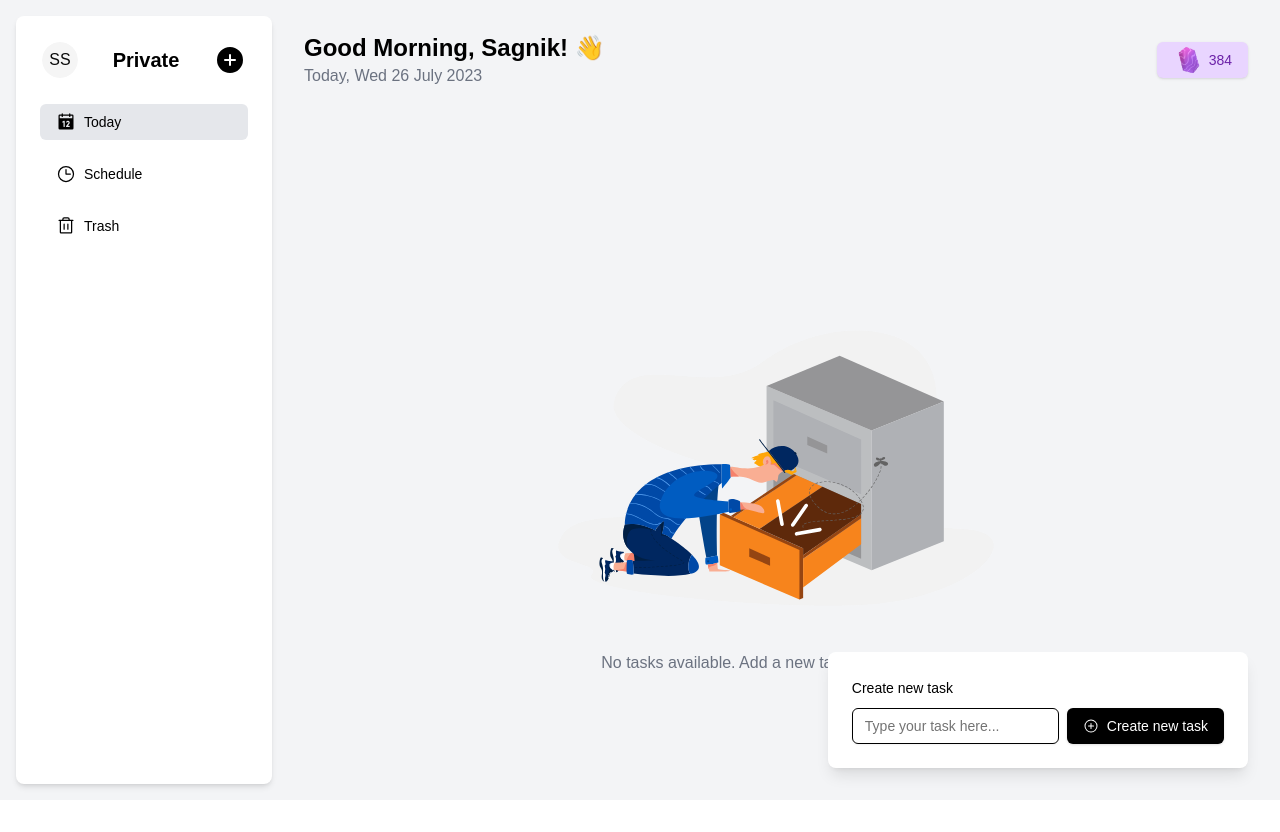
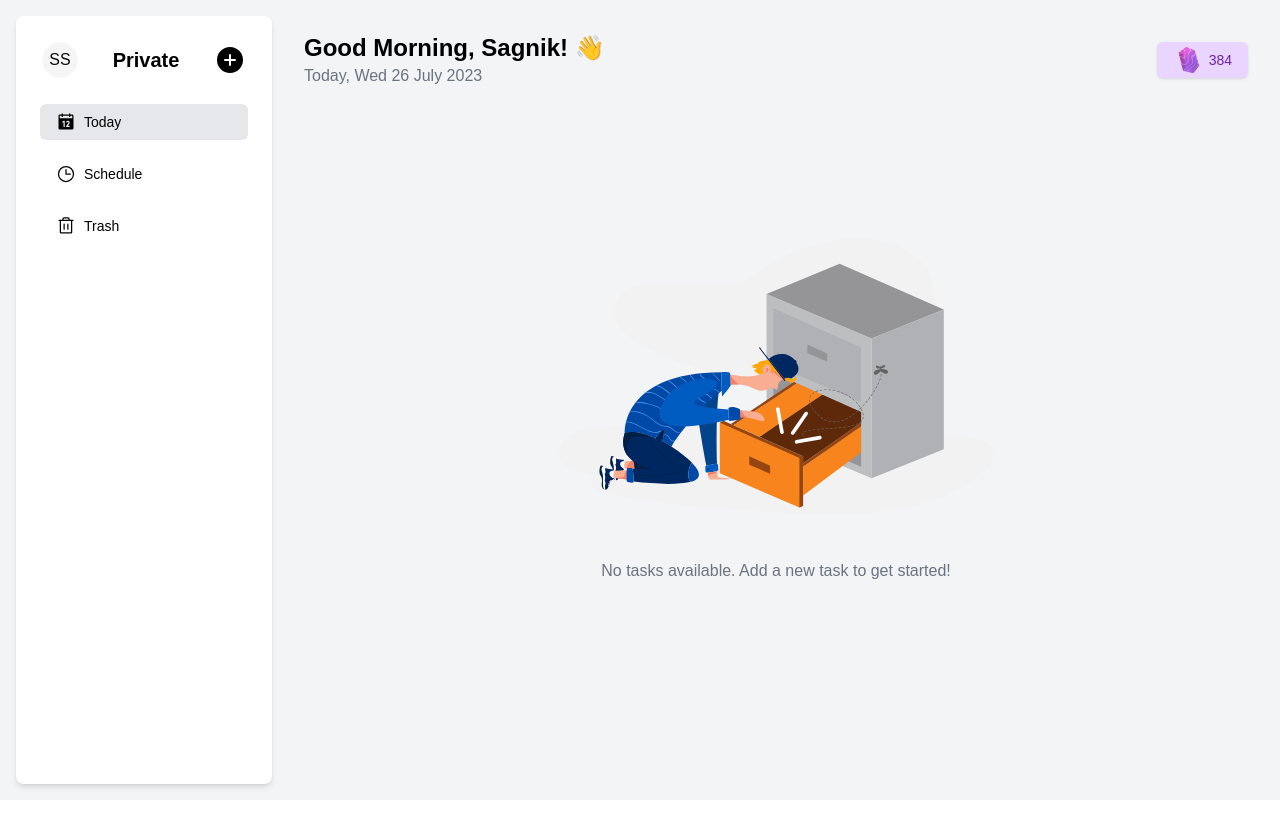
Before and after one commit to heysagnik/zentask, a Next.js app: page /tasks/today in a window 1280 px wide. Shown: the top 832 px of the page. After the commit the page ends 800 px from the top, so only its background shows below. Built offline with nearby package versions, Linux system fonts and the light colour scheme.

Commit message:
Refactor font imports and use Google's Inter font in layout.tsx

```diff
--- a/src/app/layout.tsx
+++ b/src/app/layout.tsx
@@ -1,16 +1,10 @@
 import type { Metadata } from "next";
-import localFont from "next/font/local";
+import { Inter } from "next/font/google";
 import "./globals.css";
 
-const geistSans = localFont({
-  src: "./fonts/GeistVF.woff",
-  variable: "--font-geist-sans",
-  weight: "100 900",
-});
-const geistMono = localFont({
-  src: "./fonts/GeistMonoVF.woff",
-  variable: "--font-geist-mono",
-  weight: "100 900",
+const inter = Inter({
+  subsets: ["latin"],
+  variable: "--font-inter",
 });
 
 export const metadata: Metadata = {
@@ -25,9 +19,7 @@ export default function RootLayout({
 }>) {
   return (
     <html lang="en">
-      <body
-        className={`${geistSans.variable} ${geistMono.variable} antialiased`}
-      >
+      <body className={`${inter.variable} antialiased`}>
         {children}
       </body>
     </html>
--- a/src/app/tasks/layout.tsx
+++ b/src/app/tasks/layout.tsx
@@ -2,11 +2,14 @@
 import Sidebar from '@/components/sidebar';
 import Header from '@/components/Header';
 import { useState } from 'react';
+import { GlobalStateProvider } from '@/context/GlobalStateContext';
 
 export default function Layout({ children }: { children: React.ReactNode }) {
-  const [isScoreModalOpen, setIsScoreModalOpen] = useState(false);
+  const [, setIsScoreModalOpen] = useState(false);
 
   return (
+    <>
+    <GlobalStateProvider>
       <div className="flex h-screen bg-gray-100">
         {/* Sidebar */}
         <Sidebar />
@@ -17,5 +20,7 @@ export default function Layout({ children }: { children: React.ReactNode }) {
           {children}
         </div>
       </div>
+    </GlobalStateProvider>
+    </>
   );
 }
--- a/src/app/tasks/schedule/page.tsx
+++ b/src/app/tasks/schedule/page.tsx
@@ -1,10 +1,18 @@
 "use client";
 
+import AddTaskBar from "@/components/AddTaskBar";
+import { useState } from "react";
+
 export default function SchedulePage() {
+  const [tasks, setTasks] = useState<{ id: number; title: string; time: string; project: string; completed: boolean }[]>([]);
+  const addTask = (task: string) => {
+    setTasks([...tasks, { id: tasks.length + 1, title: task, time: '19:00 - 20:00', project: '', completed: false }]);
+  };
   return (
     <div>
       <h2 className="text-xl font-semibold mb-4 text-black">Scheduled Tasks</h2>
       {/* Add logic to display calendar view */}
+      <AddTaskBar addTask={addTask} />
     </div>
   );
 }
--- a/src/app/tasks/today/page.tsx
+++ b/src/app/tasks/today/page.tsx
@@ -2,32 +2,17 @@
 
 import { useState } from 'react';
 import TaskList from '@/components/TaskList';
-import { Button } from "@/components/ui/button";
-import { Input } from "@/components/ui/input";
-import { Label } from "@/components/ui/label";
-import { PlusCircle } from '@phosphor-icons/react';
 import ScoreModal from '@/components/ScoreModal';
 import Illustration from '@/components/Illustration';
+import AddTaskBar from '@/components/AddTaskBar';
 
 export default function TodayPage() {
-  const [tasks, setTasks] = useState([
-    // { id: 1, title: 'Read a book', time: '08:00 - 09:00', project: '', completed: false },
-    // { id: 2, title: 'Wireframing new product', time: '09:00 - 11:00', project: '', completed: false },
-    // { id: 3, title: 'Moodboard Landing Page', time: '11:00 - 13:00', project: 'Mobal Project', completed: false },
-    // { id: 4, title: 'Weekly meeting', time: '13:00 - 14:00', project: 'Futur Project', completed: false },
-    // { id: 5, title: 'Design PPT for Sharing Session #2', time: '14:00 - 16:00', project: '', completed: false },
-    // { id: 6, title: 'Ngopi with Bojo', time: '17:00 - 18:30', project: '', completed: false },
-  ]);
-
-  const [newTask, setNewTask] = useState('');
+  const [tasks, setTasks] = useState<{ id: number; title: string; time: string; project: string; completed: boolean }[]>([]);
   const [isScoreModalOpen, setIsScoreModalOpen] = useState(false);
 
-//   const addTask = () => {
-//     if (newTask.trim() !== '') {
-//       setTasks([...tasks, { id: tasks.length + 1, title: newTask, time: '19:00 - 20:00', project: '', completed: false }]);
-//       setNewTask('');
-//     }
-//   };
+  const addTask = (task: string) => {
+    setTasks([...tasks, { id: tasks.length + 1, title: task, time: '19:00 - 20:00', project: '', completed: false }]);
+  };
 
   return (
     <>
@@ -36,21 +21,9 @@ export default function TodayPage() {
       ) : (
         <Illustration />
       )}
-    <div className="fixed bottom-8 right-8 bg-white p-6 rounded-lg shadow-lg z-50">
-      <Label htmlFor="new-task" className="text-black">Create new task</Label>
-      <div className="flex mt-2">
-        <Input
-        id="new-task"
-        placeholder="Type your task here..."
-        value={newTask}
-        onChange={(e) => setNewTask(e.target.value)}
-        className="border-black"
-        />
-        <Button onClick={()=>{}} className="ml-2 bg-black text-white">
-        <PlusCircle className="h-4 w-4 mr-2" /> Create new task
-        </Button>
-      </div>
-    </div>
+
+      <AddTaskBar addTask={addTask} />
+
       <ScoreModal isOpen={isScoreModalOpen} onClose={() => setIsScoreModalOpen(false)} />
     </>
   );
--- /dev/null
+++ b/src/components/AddTaskBar.tsx
@@ -0,0 +1,63 @@
+"use client";
+
+import { useState, useEffect, useRef } from 'react';
+import { Button } from "@/components/ui/button";
+import { Input } from "@/components/ui/input";
+import { Plus } from '@phosphor-icons/react';
+import { useGlobalState } from '@/context/GlobalStateContext';
+
+interface AddTaskBarProps {
+  addTask: (task: string) => void;
+}
+
+const AddTaskBar = ({ addTask }: AddTaskBarProps) => {
+  const [newTask, setNewTask] = useState('');
+  const inputRef = useRef<HTMLInputElement>(null);
+  const { isAddTaskBarVisible, setAddTaskBarVisible } = useGlobalState();
+
+  const handleAddTask = () => {
+    if (newTask.trim() !== '') {
+      addTask(newTask);
+      setNewTask('');
+      setAddTaskBarVisible(false);
+    }
+  };
+
+  useEffect(() => {
+    const handleKeyDown = (event: KeyboardEvent) => {
+      if (event.shiftKey && event.key === 'N') {
+        event.preventDefault();
+        setAddTaskBarVisible(true);
+        inputRef.current?.focus();
+      }
+    };
+
+    window.addEventListener('keydown', handleKeyDown);
+    return () => {
+      window.removeEventListener('keydown', handleKeyDown);
+    };
+  }, [setAddTaskBarVisible]);
+
+  if (!isAddTaskBarVisible) return null;
+
+  return (
+    <div className="fixed bottom-8 left-1/2 transform -translate-x-1/2 flex mt-2 bg-white rounded-full shadow-lg z-50 w-full max-w-lg">
+      <Input
+        ref={inputRef}
+        id="new-task"
+        placeholder="Type anything ..."
+        value={newTask}
+        onChange={(e) => setNewTask(e.target.value)}
+        className="w-full rounded-full p-6"
+      />
+      <Button
+        onClick={handleAddTask}
+        className="absolute right-2 top-1/2 transform -translate-y-1/2 bg-black text-white rounded-full flex items-center justify-center"
+      >
+        <Plus className="h-6 w-6" />
+      </Button>
+    </div>
+  );
+};
+
+export default AddTaskBar;
--- a/src/components/Illustration.tsx
+++ b/src/components/Illustration.tsx
@@ -3,7 +3,7 @@ import illustration from '@/app/image.svg';
 
 const Illustration = () => {
   return (
-    <div className="flex flex-col items-center justify-center h-full">
+    <div className="flex flex-col items-center justify-center h-3/4">
       <Image src={illustration} alt="No tasks illustration" width={500} height={500} />
       <p className="text-gray-500 mt-4">No tasks available. Add a new task to get started!</p>
     </div>
--- /dev/null
+++ b/src/context/GlobalStateContext.tsx
@@ -0,0 +1,26 @@
+import { createContext, useContext, useState, ReactNode } from 'react';
+
+interface GlobalStateContextProps {
+  isAddTaskBarVisible: boolean;
+  setAddTaskBarVisible: (visible: boolean) => void;
+}
+
+const GlobalStateContext = createContext<GlobalStateContextProps | undefined>(undefined);
+
+export const GlobalStateProvider = ({ children }: { children: ReactNode }) => {
+  const [isAddTaskBarVisible, setAddTaskBarVisible] = useState(false);
+
+  return (
+    <GlobalStateContext.Provider value={{ isAddTaskBarVisible, setAddTaskBarVisible }}>
+      {children}
+    </GlobalStateContext.Provider>
+  );
+};
+
+export const useGlobalState = () => {
+  const context = useContext(GlobalStateContext);
+  if (!context) {
+    throw new Error('useGlobalState must be used within a GlobalStateProvider');
+  }
+  return context;
+};
```
Lines whose indentation alone changed are shown as unchanged.
